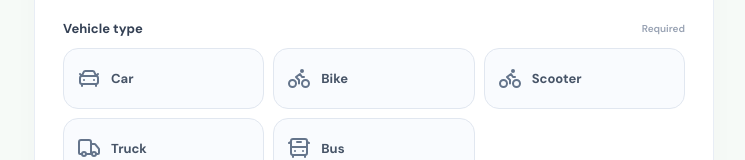
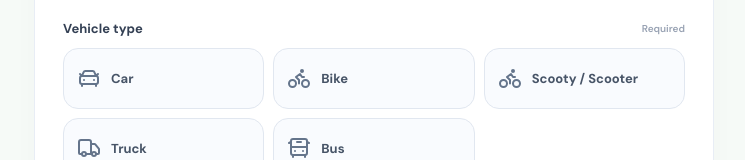
Before and after one commit to Enayatalibarkaat/MechanicGo, a Next.js app: page /vehicles/add in a window 1280 px wide. Shown: the part 393-553 px from the top of the page, without its empty margins (266-1011 px from the left). Built offline with nearby package versions, Linux system fonts and the light colour scheme.

Commit message:
Label scooter garage entries as Scooty while retaining electric fuel support

```diff
--- a/app/vehicles/add/page.tsx
+++ b/app/vehicles/add/page.tsx
@@ -82,7 +82,7 @@ const catalog: Record<VehicleType, Record<string, string[]>> = {
 const typeOptions: { value: VehicleType; label: string; Icon: typeof CarFront }[] = [
   { value: "CAR", label: "Car", Icon: CarFront },
   { value: "BIKE", label: "Bike", Icon: Bike },
-  { value: "SCOOTER", label: "Scooter", Icon: Bike },
+  { value: "SCOOTER", label: "Scooty / Scooter", Icon: Bike },
   { value: "TRUCK", label: "Truck", Icon: Truck },
   { value: "BUS", label: "Bus", Icon: BusFront }
 ];
```
